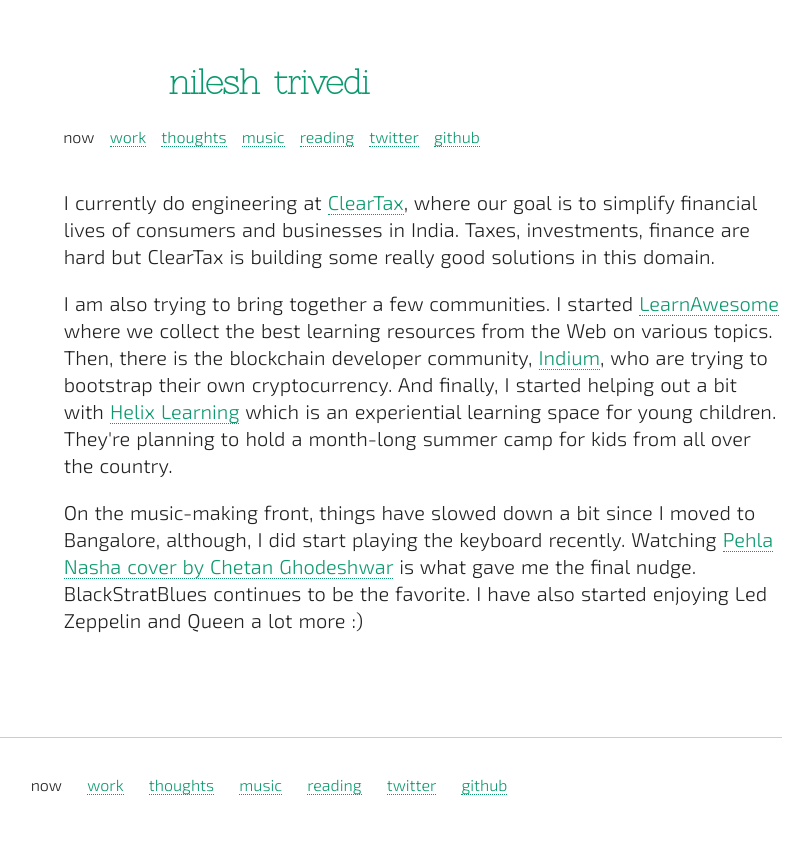
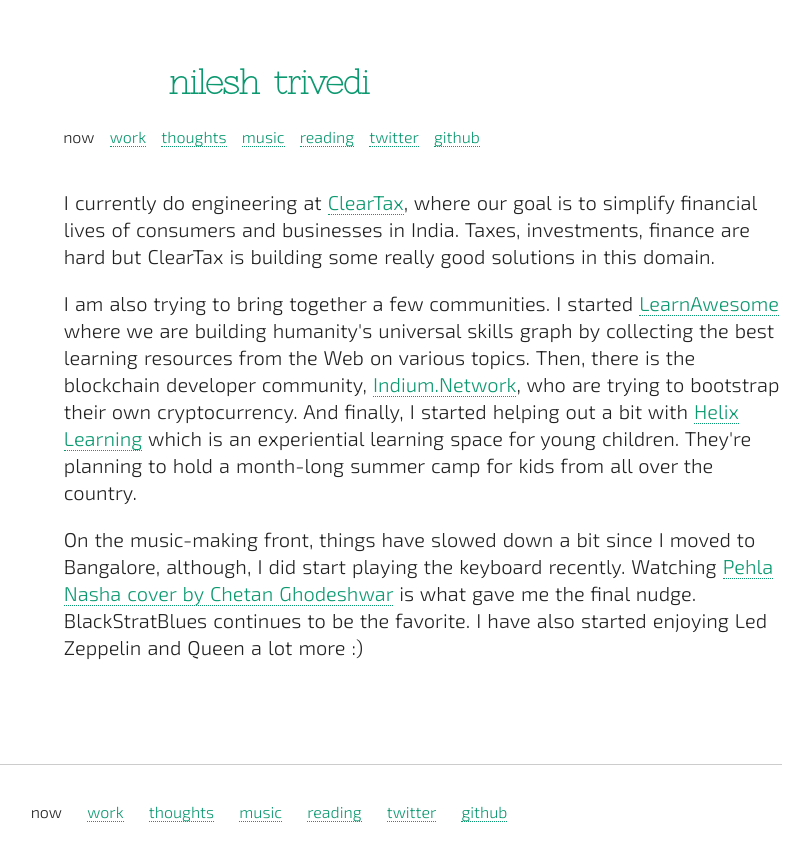
Before and after one commit to nileshtrivedi/nileshtrivediioold, a Jekyll site: the page built from now.html, in a window 1280 px wide. Shown: the top 861 px of the page, without its empty margins (371-1181 px from the left). Built offline with Jekyll 4.4.1, drawn with Linux system fonts in a browser that asks for light colours; some web fonts are replaced.

Commit message:
updated CV and now

```diff
--- a/now.html
+++ b/now.html
@@ -30,7 +30,7 @@
 					<div class="writingall">
 						<p>I currently do engineering at <a href="https://cleartax.in/" target="_blank">ClearTax</a>, where our goal is to simplify financial lives of consumers and businesses in India. Taxes, investments, finance are hard but ClearTax is building some really good solutions in this domain.</p>
 
-						<p>I am also trying to bring together a few communities. I started <a href="https://github.com/learn-awesome/learn-awesome#readme" target="_blank">LearnAwesome</a> where we collect the best learning resources from the Web on various topics. Then, there is the blockchain developer community, <a href="https://indium.network/" target="_blank">Indium</a>, who are trying to bootstrap their own cryptocurrency. And finally, I started helping out a bit with <a href="https://twitter.com/helix_learn" target="_blank">Helix Learning</a> which is an experiential learning space for young children. They're planning to hold a month-long summer camp for kids from all over the country.
+						<p>I am also trying to bring together a few communities. I started <a href="https://github.com/learn-awesome/learn-awesome#readme" target="_blank">LearnAwesome</a> where we are building humanity's universal skills graph by collecting the best learning resources from the Web on various topics. Then, there is the blockchain developer community, <a href="https://indium.network/" target="_blank">Indium.Network</a>, who are trying to bootstrap their own cryptocurrency. And finally, I started helping out a bit with <a href="https://twitter.com/helix_learn" target="_blank">Helix Learning</a> which is an experiential learning space for young children. They're planning to hold a month-long summer camp for kids from all over the country.
 
 						<p>On the music-making front, things have slowed down a bit since I moved to Bangalore, although, I did start playing the keyboard recently. Watching <a href="https://www.youtube.com/watch?v=xlqXsIY9Sp0" target="_blank">Pehla Nasha cover by Chetan Ghodeshwar</a> is what gave me the final nudge. BlackStratBlues continues to be the favorite. I have also started enjoying Led Zeppelin and Queen a lot more :) </p>
           </div> <!-- writingall -->
```
Also changed, not shown: 1 other file.
